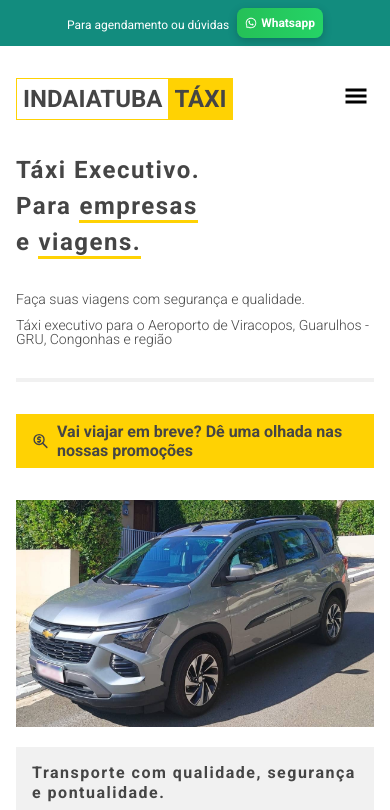
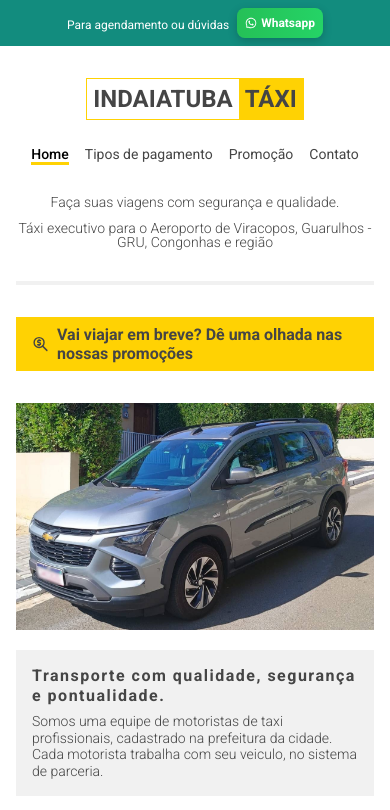
Before and after one commit to femontanha/indaiatubataxi, a Next.js app: page / in a window 390 px wide. Shown: the top 810 px of the page. Built offline with nearby package versions, Linux system fonts and the light colour scheme.

Commit message:
update menu

```diff
--- a/components/Header.module.css
+++ b/components/Header.module.css
@@ -45,65 +45,26 @@
   border-bottom: var(--color-primary) 3px solid;
 }
 
-.navOpen,
-.navClose {
-  display: none;
-}
-
 @media (max-width: 768px) {
   .header {
     margin: 32px auto;
-    position: relative;
+    flex-direction: column;
+    gap: 24px;
   }
 
   .title {
     font-size: 24px;
   }
 
-  .nav {
-    display: none;
-    position: fixed;
-    top: 0;
-    left: 0;
-    background-color: #fff;
-    z-index: 3;
-    height: 100vh;
-    width: 100%;
+  .list {
+    flex-wrap: wrap;
+    justify-content: center;
+    gap: 16px;
   }
 
-  .nav.isVisible {
-    display: block;
-  }
-
-  .navOpen {
-    background-color: transparent;
-    border: 0;
-    font-size: 24px;
-    display: block;
-  }
-
-  .navClose {
-    display: block;
-    position: fixed;
-    right: 16px;
-    top: 16px;
-    background-color: transparent;
-    border: 0;
-    font-size: 32px;
-  }
-
-  .list {
-    flex-direction: column;
-    gap: 16px;
-    padding: 16px;
-  }
-
-  .link {
-    font-size: 24px;
-  }
-
+  .link,
   .link:hover,
   .linkActive {
-    font-size: 24px;
+    font-size: 14px;
   }
 }
--- a/components/Header.tsx
+++ b/components/Header.tsx
@@ -1,27 +1,10 @@
-import { useState, useEffect } from 'react'
 import Link from 'next/link'
 import { useRouter } from 'next/router'
-import classNames from 'classnames/bind'
-import { GiHamburgerMenu } from 'react-icons/gi'
-import { AiOutlineClose } from 'react-icons/ai'
 
 import styles from './Header.module.css'
 
-let cx = classNames.bind(styles);
-
 const Header: React.FC = () => {
   const router = useRouter()
-  const dynamicRoute = router.asPath
-  const [ mobileMenuIsVisible, setMobileMenuIsVisible ] = useState(false)
-
-  let navClassName = cx({
-    nav: true,
-    isVisible: mobileMenuIsVisible,
-  });
-
-  useEffect(() => {
-    setMobileMenuIsVisible(false)
-  }, [dynamicRoute])
 
   return (
     <header className={styles.header}>
@@ -31,9 +14,7 @@ const Header: React.FC = () => {
           <span className={styles.titleSubname}>Táxi</span>
         </h1>
       </Link>
-      <button className={styles.navOpen} onClick={() => setMobileMenuIsVisible(true)}><GiHamburgerMenu /></button>
-      <nav className={navClassName}>
-        <button className={styles.navClose} onClick={() => setMobileMenuIsVisible(false)}><AiOutlineClose /></button>
+      <nav className={styles.nav}>
         <ul className={styles.list}>
           <li>
             <Link href="/" className={router.pathname == "/" ? styles.linkActive : styles.link}>Home</Link>
--- a/pages/Home.module.css
+++ b/pages/Home.module.css
@@ -74,12 +74,16 @@
 @media (max-width: 768px) {
   .subTitleHolder {
     background-image: none;
+    text-align: center;
   }
 
   .subTitle {
     letter-spacing: 1.5px;
     line-height: 1.5;
     font-size: 24px;
+    display: flex;
+    align-items: center;
+    justify-content: center;
   }
 
   .sectionTitle {
@@ -92,3 +96,9 @@
     margin-top: 16px;
   }
 }
+
+@media (max-width: 550px) {
+  .subTitle {
+    display: none;
+  }
+}
```
